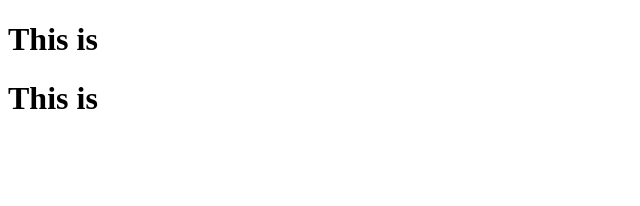
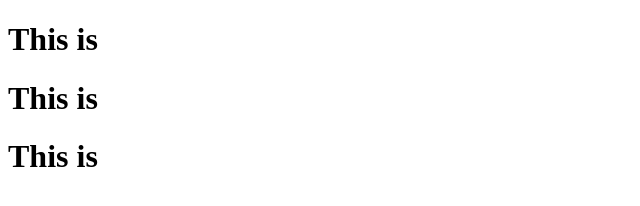
Before and after one commit to Hey-Im-Bryan/test, a plain HTML site: page index.html in a window 1280 px wide. Shown: the whole page, without its empty margins (0-640 px from the left). Drawn offline with Linux system fonts and the light colour scheme.

Commit message:
improved the code add h1

```diff
--- a/index.html
+++ b/index.html
@@ -9,5 +9,6 @@
 <body>
     <h1>This is </h1>
     <h1>This is </h1>
+    <h1>This is </h1>
 </body>
 </html>
```
